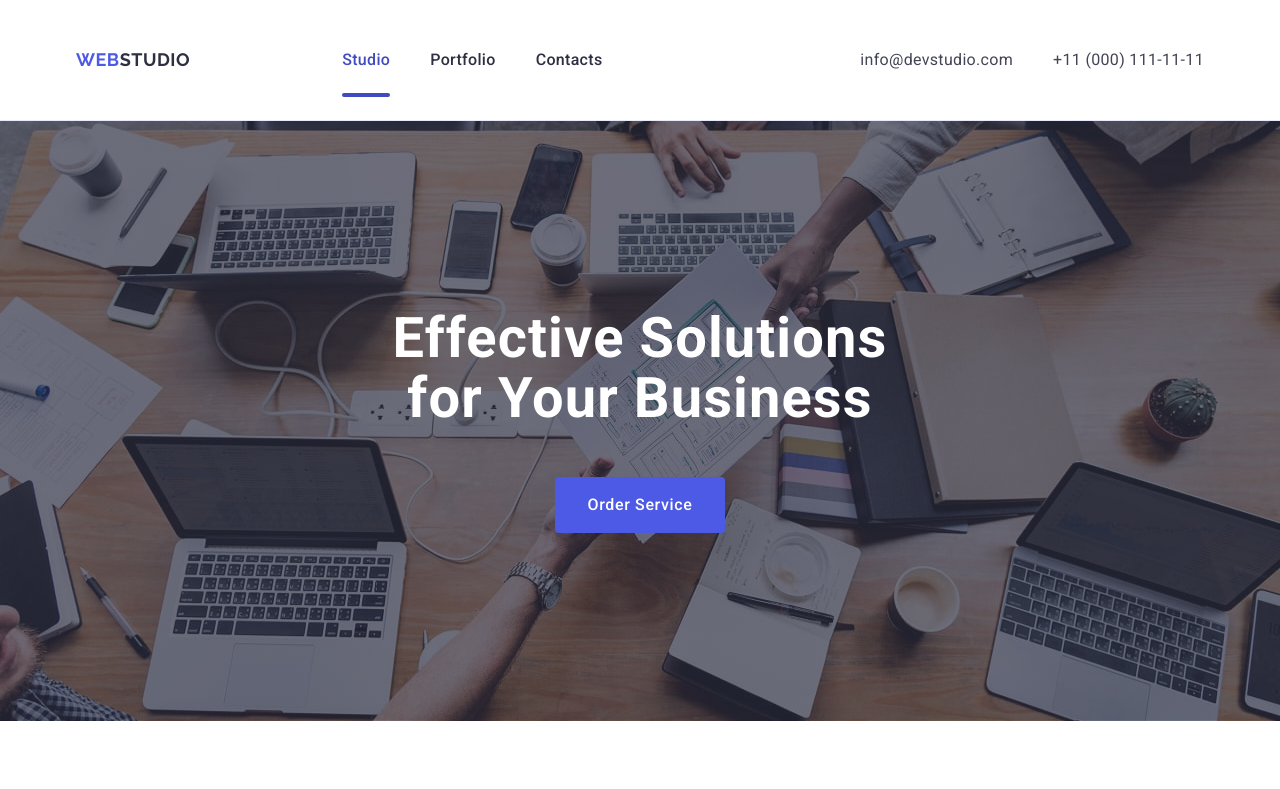
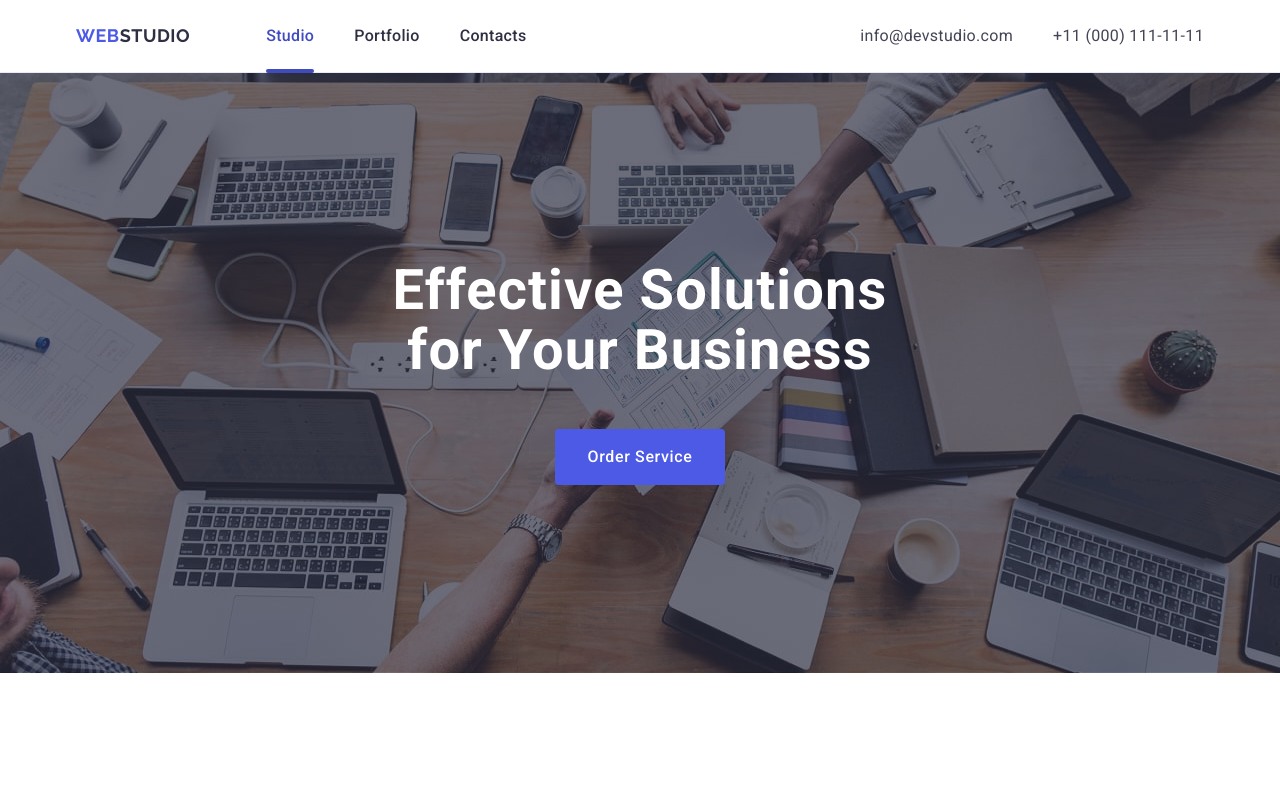
Before and after one commit to Slezerem/goit-markup-hw-04, a plain HTML site: page index.html in a window 1280 px wide. Shown: the top 789 px of the page. Drawn offline with nearby package versions, Linux system fonts and the light colour scheme.

Commit message:
Update styles.css

```diff
--- a/css/styles.css
+++ b/css/styles.css
@@ -53,7 +53,6 @@ img {
     box-shadow: 0px 2px 1px rgba(46, 47, 66, 0.08),
         0px 1px 1px rgba(46, 47, 66, 0.16),
         0px 1px 6px rgba(46, 47, 66, 0.08);
-    padding: 24px 0;
 }
 
 .header-container {
@@ -65,7 +64,6 @@ img {
 .nav {
     display: flex;
     align-items: center;
-    gap: 76px;
 }
 
 .logo {
@@ -394,7 +392,7 @@ img {
 }
 
 .footer-logo-box {
-    margin-right: 120px;
+    /* margin-right: 120px; */
 }
 
 .logo-span-footer {
```
